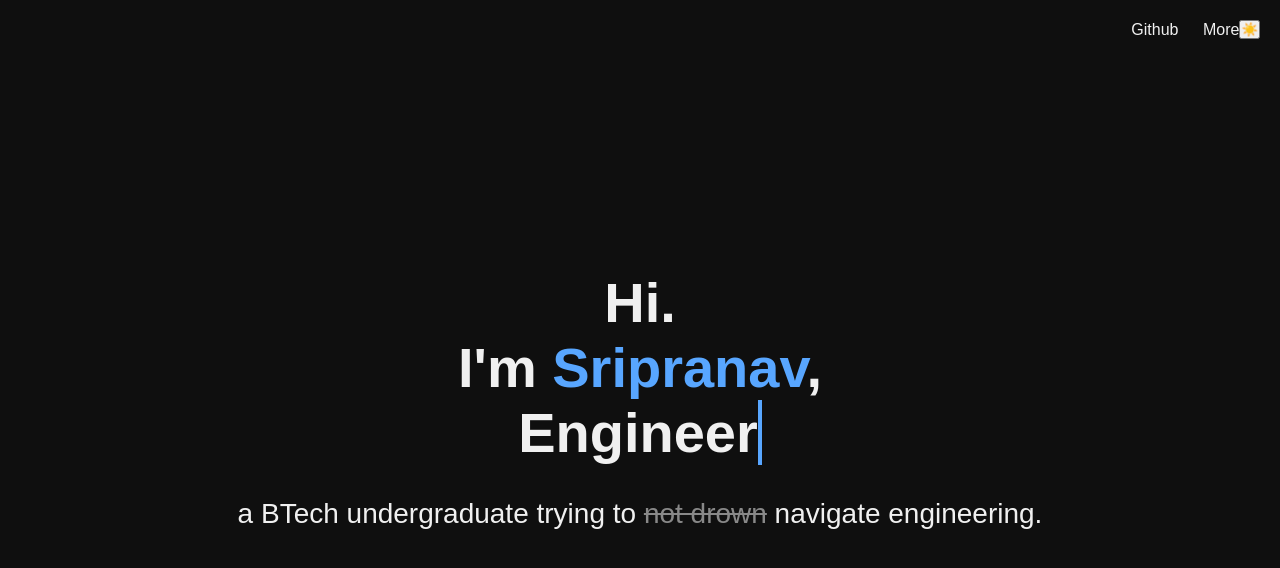
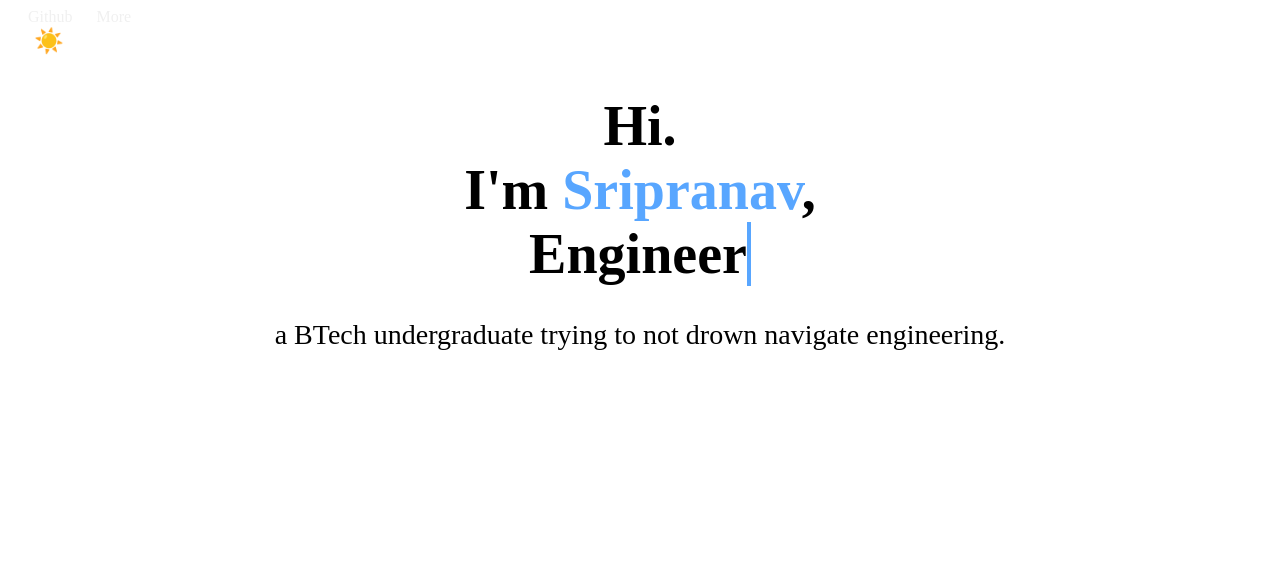
Before and after one commit to sripranavp/sripranavp.github.io, a plain HTML site: page index.html in a window 1280 px wide. Drawn offline with Linux system fonts and the light colour scheme.

Commit message:
styles.css

```diff
--- a/styles.css
+++ b/styles.css
@@ -1,21 +1,4 @@
-/* Base styles (same as before) */
-* {
-  margin: 0;
-  padding: 0;
-  box-sizing: border-box;
-}
-
-body {
-  font-family: 'Arial', sans-serif;
-  background-color: #0f0f0f;
-  color: #f0f0f0;
-  height: 100vh;
-  margin: 0;
-  display: flex;
-  justify-content: center;
-  align-items: center;
-  overflow: hidden; /* Prevent scrollbars from appearing */
-  position: relative; /* Ensure positioning context for absolute elements */
+  color: #0f0f0f; /* Light mode text color */
 }
 
 nav {
@@ -24,7 +7,6 @@ nav {
   right: 20px;
   display: flex;
   align-items: center;
-  font-size: 16px;
   z-index: 10; /* Ensure nav links are on top */
 }
 
@@ -40,14 +22,21 @@ nav {
   color: #58a6ff;
 }
 
+#theme-toggle {
+  background: none;
+  border: none;
+  cursor: pointer;
+  font-size: 24px;
+  color: inherit; /* Match text color */
+  margin-left: 20px; /* Spacing between links and button */
+}
+
 .container {
   text-align: center;
   display: flex;
   flex-direction: column;
   justify-content: center;
   z-index: 1; /* Ensure container content is on top of cursor */
-  position: relative; /* Establish stacking context */
-  padding: 20px; /* Optional: Add padding to give some space around the content */
 }
 
 .content h1 {
@@ -62,54 +51,27 @@ nav {
 
 .highlight {
   color: #58a6ff;
+  position: relative;
 }
 
-.strikethrough {
-  text-decoration: line-through;
-  color: #888;
-}
-
-/* Custom cursor styles (same as before) */
-.custom-cursor {
-  position: absolute;
-  width: 20px;
-  height: 20px;
-  border-radius: 50%;
-  background-color: #58a6ff;
-  pointer-events: none; /* Prevent the cursor from affecting elements */
-  transform: translate(-50%, -50%); /* Center cursor on the mouse */
-  transition: width 0.3s, height 0.3s, background-color 0.3s, opacity 0.3s;
-  z-index: 5; /* Ensure cursor is below text */
-}
-
-.custom-cursor.enlarge {
-  width: 30px; /* Enlarged cursor size */
-  height: 30px; /* Enlarged cursor size */
-}
-
-.custom-cursor.transparent {
-  opacity: 0.5; /* Semi-transparent cursor */
-}
-
-.custom-cursor:hover {
-  background-color: #f0f0f0; /* Change color on hover */
-  opacity: 1; /* Fully opaque on hover */
+.highlight:hover {
+  text-shadow: 0 0 10px rgba(88, 166, 255, 0.7), 0 0 20px rgba(88, 166, 255, 0.5);
 }
 
 /* Typing animation styles */
 .animated-text {
   display: inline-block;
   font-weight: bold;
-  border-right: 4px solid #58a6ff; /* Cursor effect */
   white-space: nowrap;
   overflow: hidden;
-  animation: typing 4s steps(30, end), blink-caret 0.75s step-end infinite;
+  border-right: 4px solid #58a6ff; /* Visible cursor */
+  animation: blink-caret 0.75s step-end infinite; /* Blink cursor */
 }
 
 /* Keyframes for typing effect */
 @keyframes typing {
   from { width: 0; }
-  to { width: 15em; } /* Adjust width to fit the text */
+  to { width: 100%; } /* Adjusts to text length */
 }
 
 @keyframes blink-caret {
```
